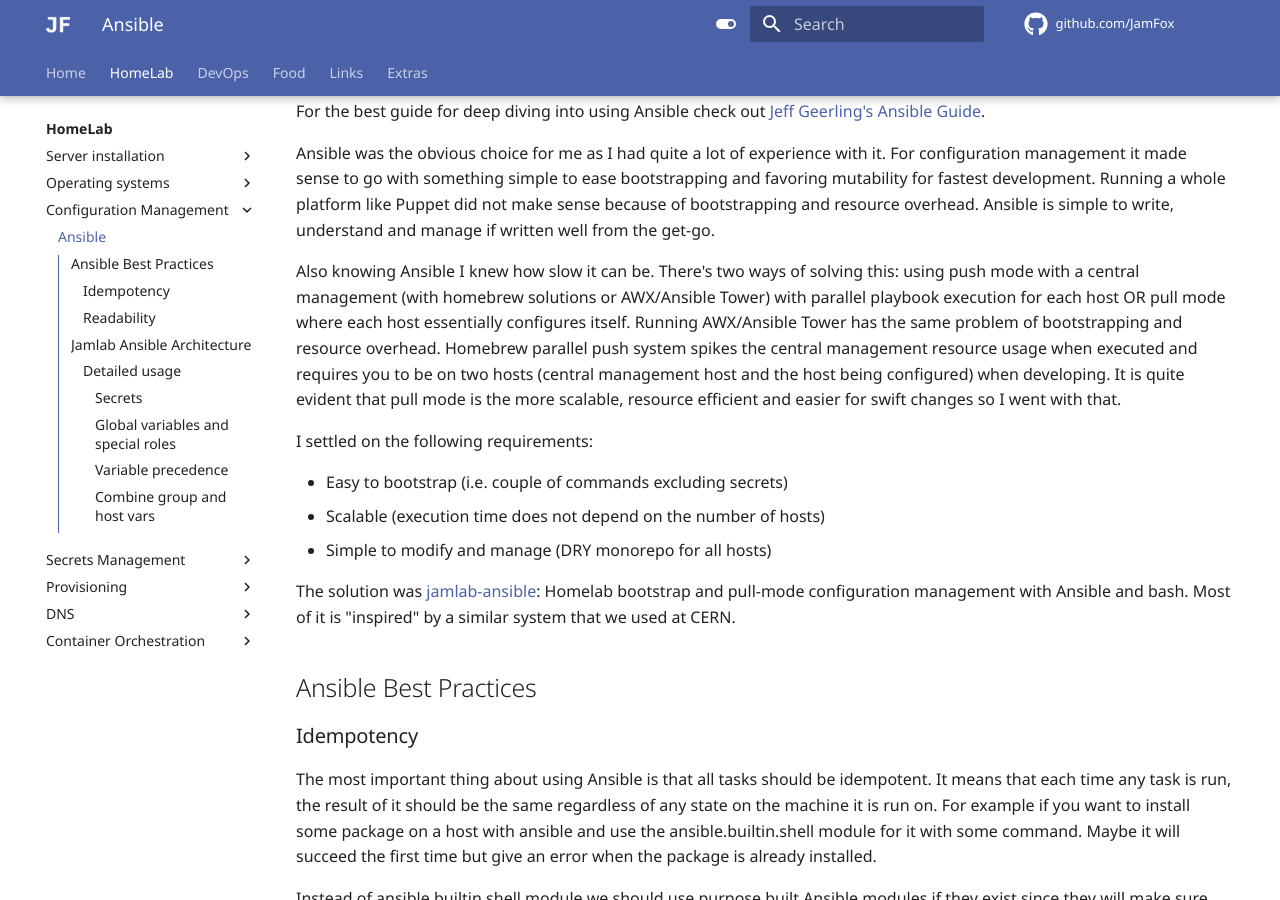
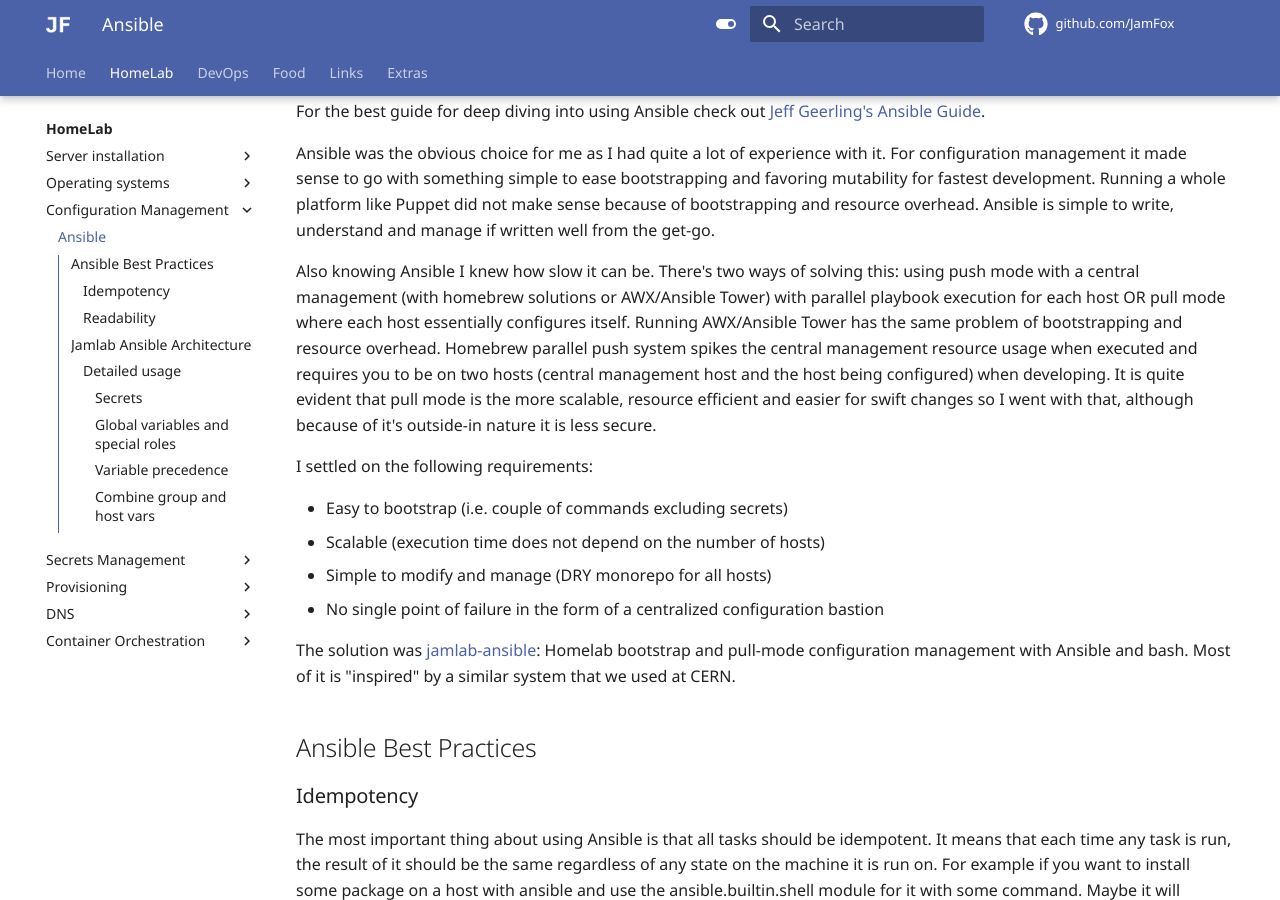
Before and after one commit to JamFox/docs.jamfox.dev, an MkDocs documentation site: the page built from docs/content/homelab/ansible.md, in a window 1280 px wide and 900 px high, scrolled down 376 px. Built offline with MkDocs 1.6.1 and Material for MkDocs 9.7.7, drawn with Linux system fonts in a browser that asks for light colours; comment, search, counter and statistics services are not loaded.

Commit message:
Update ansible.md

```diff
--- a/docs/content/homelab/ansible.md
+++ b/docs/content/homelab/ansible.md
@@ -15,13 +15,14 @@ For the best guide for deep diving into using Ansible check out [Jeff Geerling's
 
 Ansible was the obvious choice for me as I had quite a lot of experience with it. For configuration management it made sense to go with something simple to ease bootstrapping and favoring mutability for fastest development. Running a whole platform like Puppet did not make sense because of bootstrapping and resource overhead. Ansible is simple to write, understand and manage if written well from the get-go.
 
-Also knowing Ansible I knew how slow it can be. There's two ways of solving this: using push mode with a central management (with homebrew solutions or AWX/Ansible Tower) with parallel playbook execution for each host OR pull mode where each host essentially configures itself. Running AWX/Ansible Tower has the same problem of bootstrapping and resource overhead. Homebrew parallel push system spikes the central management resource usage when executed and requires you to be on two hosts (central management host and the host being configured) when developing. It is quite evident that pull mode is the more scalable, resource efficient and easier for swift changes so I went with that.
+Also knowing Ansible I knew how slow it can be. There's two ways of solving this: using push mode with a central management (with homebrew solutions or AWX/Ansible Tower) with parallel playbook execution for each host OR pull mode where each host essentially configures itself. Running AWX/Ansible Tower has the same problem of bootstrapping and resource overhead. Homebrew parallel push system spikes the central management resource usage when executed and requires you to be on two hosts (central management host and the host being configured) when developing. It is quite evident that pull mode is the more scalable, resource efficient and easier for swift changes so I went with that, although because of it's outside-in nature it is less secure.
 
 I settled on the following requirements:
 
 - Easy to bootstrap (i.e. couple of commands excluding secrets)
 - Scalable (execution time does not depend on the number of hosts)
 - Simple to modify and manage (DRY monorepo for all hosts)
+- No single point of failure in the form of a centralized configuration bastion
 
 The solution was [jamlab-ansible](https://github.com/JamFox/jamlab-ansible): Homelab bootstrap and pull-mode configuration management with Ansible and bash. Most of it is "inspired" by a similar system that we used at CERN.
 
```
